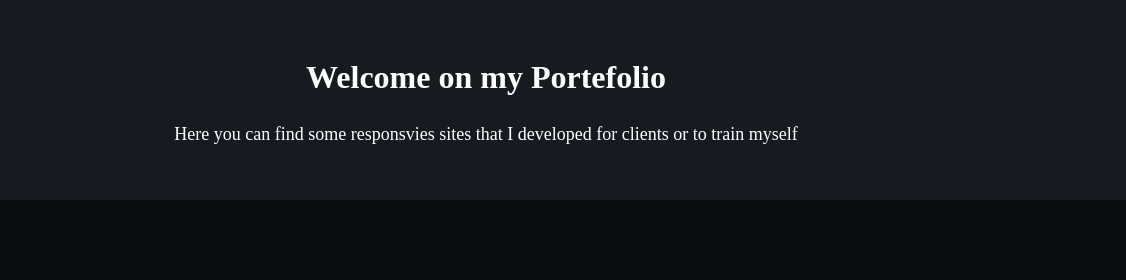
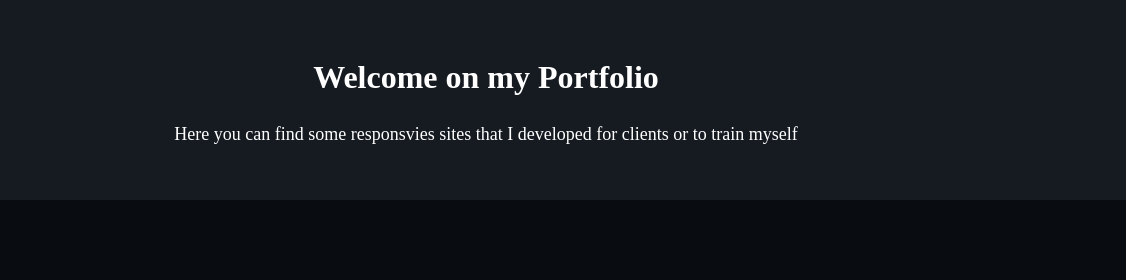
Before and after one commit to Ak-iu/Web_Components, a plain HTML site: page index.html in a window 1280 px wide. Shown: the top 280 px of the page, 154-1280 px from the left. Drawn offline with Linux system fonts and the light colour scheme.

Commit message:
Update index.html

```diff
--- a/index.html
+++ b/index.html
@@ -15,7 +15,7 @@
 
 <div id="top">
     <img id="akiurah-logo" src="images/logo.png" alt="logo">
-    <h1> Welcome on my Portefolio</h1>
+    <h1> Welcome on my Portfolio</h1>
     <p>Here you can find some responsvies sites that I developed for clients or to train myself</p>
 </div>
 
```
